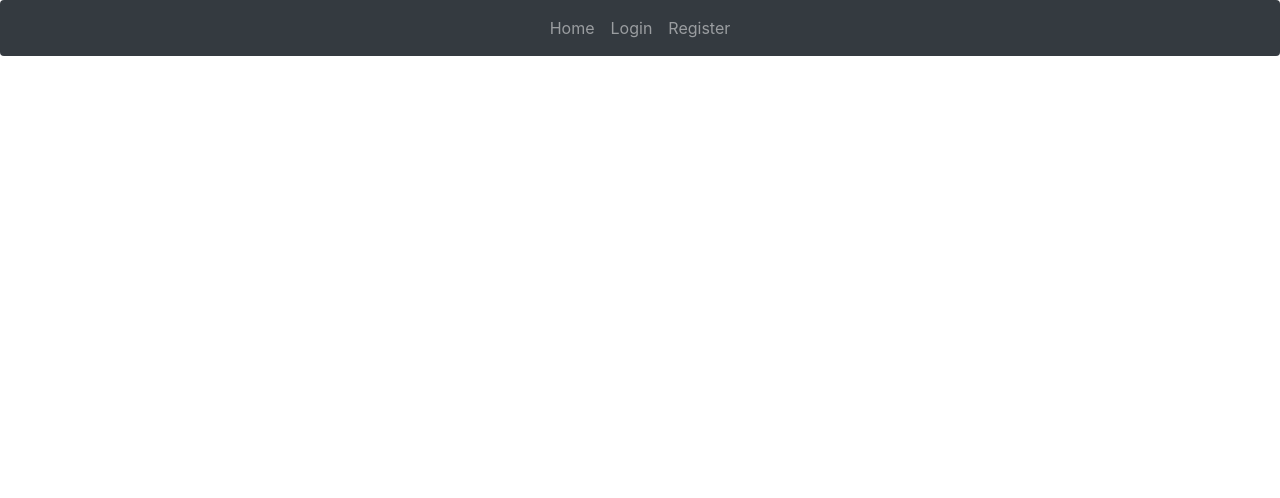
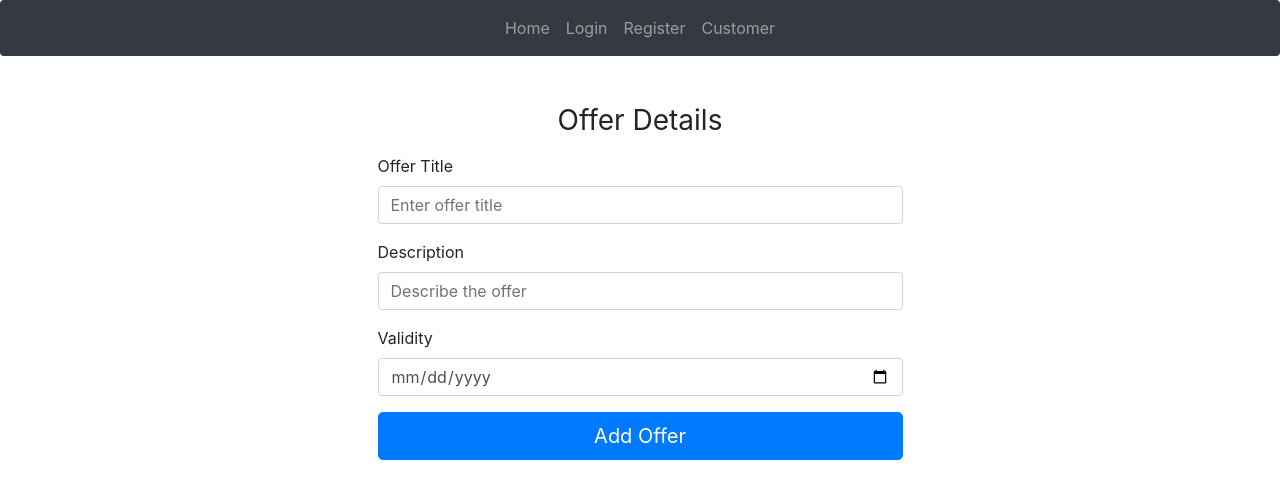
Before and after one commit to starlordsaraf/ACMS---Restaurant-Automation-System, a React (Create React App) app in the folder FrontendNew/: page /addoffer in a window 1280 px wide. Shown: the top 498 px of the page. Built offline with nearby package versions, Linux system fonts and the light colour scheme.

Commit message:
Offers and basic Customer Side

```diff
--- a/FrontendNew/src/App.js
+++ b/FrontendNew/src/App.js
@@ -10,6 +10,10 @@ import Register from './components/Register'
 import Form from './components/Form.js';
 import menu from './components/table.js';
 import seatingChart from './components/seatingChart.js';
+import addOffer from './components/addOffer.js';
+
+import Customer from './customer/customer.js';
+import CustomerHome from './customer/custhome.js';
 
 
 class App extends Component {
@@ -26,6 +30,11 @@ class App extends Component {
             <Route path="/menuDisplay" component={menu} exact/>
             <Route path="/Dish" component={Form}/>
             <Route path="/seatingchart/:resId" component={seatingChart} />
+            <Route path="/addoffer" component={addOffer} />
+
+            <Route path="/customer" component={Customer} />
+
+            <Route path="/custhome" component={CustomerHome} />
           </div>
         </div>
       </Router>
--- a/FrontendNew/src/components/Home.js
+++ b/FrontendNew/src/components/Home.js
@@ -10,8 +10,10 @@ const Home = () => {
           <NavLink to="/menuDisplay">Menu</NavLink> &emsp;&emsp;&emsp;
           <NavLink to="/Dish">Add/Update Dishes</NavLink>&emsp;&emsp;&emsp;
           <NavLink to = {seating_url}>Seating Chart</NavLink>&emsp;&emsp;&emsp;
+          <NavLink to = "/addoffer">Add offers</NavLink>&emsp;&emsp;&emsp;
           <br/> <br/>
           <h1> -----------Your Offfers-----------</h1>
+
        </div>
 
 
--- a/FrontendNew/src/components/Navbar.js
+++ b/FrontendNew/src/components/Navbar.js
@@ -24,7 +24,13 @@ class Landing extends Component {
             Register
           </Link>
         </li>
-      </ul>
+      <li className="nav-item">
+        <Link to="/customer" className="nav-link">
+          Customer
+        </Link>
+      </li>
+    </ul>
+
     )
 
     const userLink = (
--- /dev/null
+++ b/FrontendNew/src/components/addOffer.js
@@ -0,0 +1,117 @@
+import React, { Component } from 'react';
+import axios from 'axios';
+
+
+
+export default class Login extends Component {
+  constructor(props) {
+    super(props);
+    this.state = {
+      OName:'',
+      ODesc:'',
+      ODate:'',
+      RId:sessionStorage.getItem('resid')
+    };
+    this.handleSubmit = this.handleSubmit.bind(this);
+    this.handleChange = this.handleChange.bind(this);
+  }
+
+  handleChange(event) {
+    const inputValue = event.target.value;
+    const stateField = event.target.name;
+    this.setState({
+      [stateField]: inputValue,
+    });
+    console.log(this.state);
+  }
+
+  async handleSubmit(event) {
+    event.preventDefault();
+
+    console.log('here')
+    const {  OName, ODesc, RId,ODate} = this.state;
+
+    const proxyurl = "https://cors-anywhere.herokuapp.com/";
+    const options = {
+      url: proxyurl+'https://utf021hdq9.execute-api.us-east-2.amazonaws.com/Prod/restaurants/offer',
+      method: 'POST',
+      headers: {
+        'Accept': 'application/json',
+        'Content-Type': 'application/json;charset=UTF-8'
+      },
+      data:{ 'Resid': `${RId}`,'OfferName':`${OName}`,'OfferDes':`${ODesc}`,'OfferExp':`${ODate}`}
+    };
+    console.log('here again')
+    axios(options)
+      .then(response => {
+        console.log(response.data['message']);
+        alert(response.data['message']);
+      });
+
+    var frm=document.getElementById("myform")
+    frm.reset()
+  }
+
+///////////////////////////////
+  render() {
+    return (
+      <div className="container">
+        <div className="row">
+          <div className="col-md-6 mt-5 mx-auto">
+            <form noValidate onSubmit={this.handleSubmit} id="myform">
+              <h1 className="h3 mb-3 font-weight-normal" align="center">Offer Details</h1>
+
+              <div className="form-group">
+                <label htmlFor="oname">Offer Title</label>
+                <input
+                    type="text"
+                    name="OName"
+                    className="form-control"
+                    placeholder="Enter offer title"
+                    onChange={this.handleChange}
+                    value={this.state.OName}
+                />
+              </div>
+
+              <div className="form-group">
+                <label htmlFor="ODesc"> Description</label>
+                <input
+
+                    type="text"
+                    name="ODesc"
+                    className="form-control"
+                    placeholder="Describe the offer"
+                    onChange={this.handleChange}
+                    value={this.state.ODesc}
+                 />
+              </div>
+
+              <div className="form-group">
+                <label htmlFor="date">Validity</label>
+                <input
+
+                    type="date"
+                    name="ODate"
+                    className="form-control"
+                    onChange={this.handleChange}
+                    value={this.state.ODate}
+                 />
+              </div>
+
+              <button
+                type="submit"
+                className="btn btn-lg btn-primary btn-block"
+
+              >
+                Add Offer
+              </button>
+
+            </form>
+          </div>
+        </div>
+      </div>
+    )
+  }
+
+
+}
--- /dev/null
+++ b/FrontendNew/src/customer/custhome.js
@@ -0,0 +1,27 @@
+import React,{ Component } from 'react';
+import { NavLink } from 'react-router-dom';
+import { render } from '@testing-library/react';
+
+export default class CustHome extends Component {
+    constructor(props) {
+        super(props);
+        this.state = {
+          CName:sessionStorage.getItem('cname')
+          //,RId:''
+        };
+    }
+
+    render(){
+        return (
+            <div align="center" >
+                <h1 id= "hello" className="h3 mb-3 font-weight-normal" >Welcome {this.CName} </h1>
+                <NavLink to="/order">Place Order</NavLink> &emsp;&emsp;&emsp;
+                <NavLink to="/orderStatus">Check Order Status</NavLink>&emsp;&emsp;&emsp;
+                <NavLink to = "/payment">Payment</NavLink>&emsp;&emsp;&emsp;
+                <br/> <br/>
+            </div>
+
+        );
+    }
+
+}
--- /dev/null
+++ b/FrontendNew/src/customer/customer.js
@@ -0,0 +1,126 @@
+import React, { Component } from 'react';
+import axios from 'axios';
+
+
+
+export default class Customer extends Component {
+  constructor(props) {
+    super(props);
+    this.state = {
+      RName:'',
+      CName:'',
+      CNum:''
+
+    };
+    this.handleSubmit = this.handleSubmit.bind(this);
+    this.handleChange = this.handleChange.bind(this);
+  }
+
+  handleChange(event) {
+    const inputValue = event.target.value;
+    const stateField = event.target.name;
+    this.setState({
+      [stateField]: inputValue,
+    });
+    console.log(this.state);
+  }
+
+  async handleSubmit(event) {
+    event.preventDefault();
+
+    console.log('here')
+    const {  RName, CNum, CName} = this.state;
+
+    /* after the seating api is done
+    const proxyurl = "https://cors-anywhere.herokuapp.com/";
+    const options = {
+      url: proxyurl+'https://utf021hdq9.execute-api.us-east-2.amazonaws.com/Prod/restaurants/alloctable',
+      method: 'POST',
+      headers: {
+        'Accept': 'application/json',
+        'Content-Type': 'application/json;charset=UTF-8'
+      },
+      data:{ 'Resid': `${RUname}`,'Password':`${RPwd}`,'Resid':`${RId}`}
+    };
+    console.log('here again')
+    axios(options)
+      .then(response => {
+        if ('resid' in response.data){
+          var rid=response.data['resid'];
+          sessionStorage.setItem("resid",rid );
+          //go to another page
+          this.props.history.push(`/home`)
+        }
+        console.log(response.data['message']);
+        alert(response.data['message']);
+      });
+
+      */
+     console.log('Called the alloc api');
+     sessionStorage.setItem('cname',CName);
+     this.props.history.push(`/custhome`);
+
+  }
+
+///////////////////////////////
+  render() {
+    return (
+      <div className="container">
+        <div className="row">
+          <div className="col-md-6 mt-5 mx-auto">
+            <form noValidate onSubmit={this.handleSubmit}>
+              <h1 className="h3 mb-3 font-weight-normal">Hi! </h1>
+
+              <div className="form-group">
+                <label htmlFor="cname">Name</label>
+                <input
+                    type="text"
+                    name="CName"
+                    className="form-control"
+                    placeholder="Enter your full name"
+                    onChange={this.handleChange}
+                    value={this.state.CName}
+                />
+              </div>
+
+              <div className="form-group">
+                <label htmlFor="num">Members</label>
+                <input
+
+                    type="text"
+                    name="CNum"
+                    className="form-control"
+                    placeholder="How many of you?"
+                    onChange={this.handleChange}
+                    value={this.state.CNum}
+                 />
+              </div>
+
+              <div className="form-group">
+                <label htmlFor="id">Restaurant</label>
+                <input
+
+                    type="text"
+                    name="RName"
+                    className="form-control"
+                    placeholder="Enter Restaurant Name"
+                    onChange={this.handleChange}
+                    value={this.state.RName}
+                 />
+              </div>
+
+              <button
+                type="submit"
+                className="btn btn-lg btn-primary btn-block"
+              >
+                Let's find you a table!
+              </button>
+            </form>
+          </div>
+        </div>
+      </div>
+    )
+  }
+
+
+}
```
Also changed, not shown: 2 other files (tests, documents, lock files or other folders).
